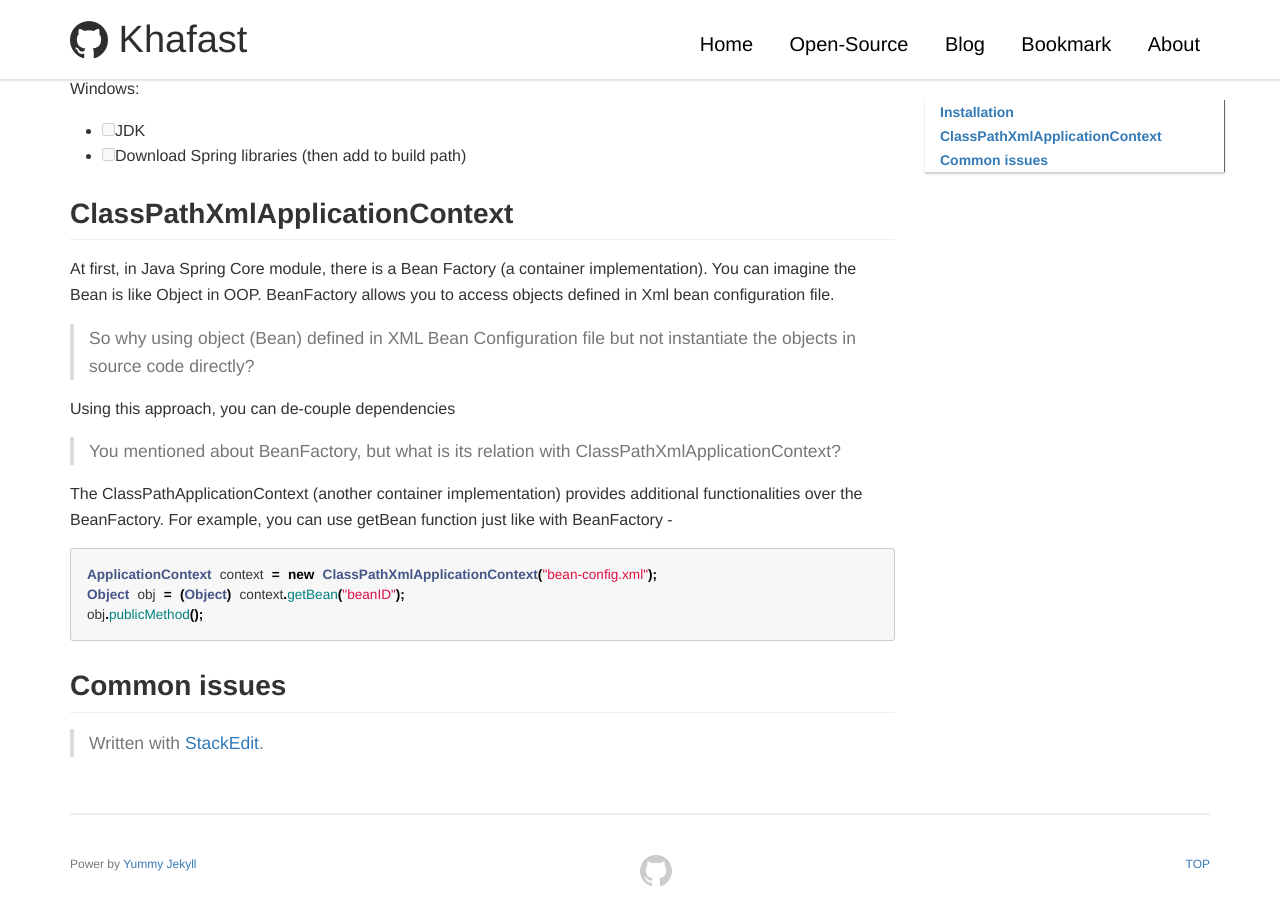
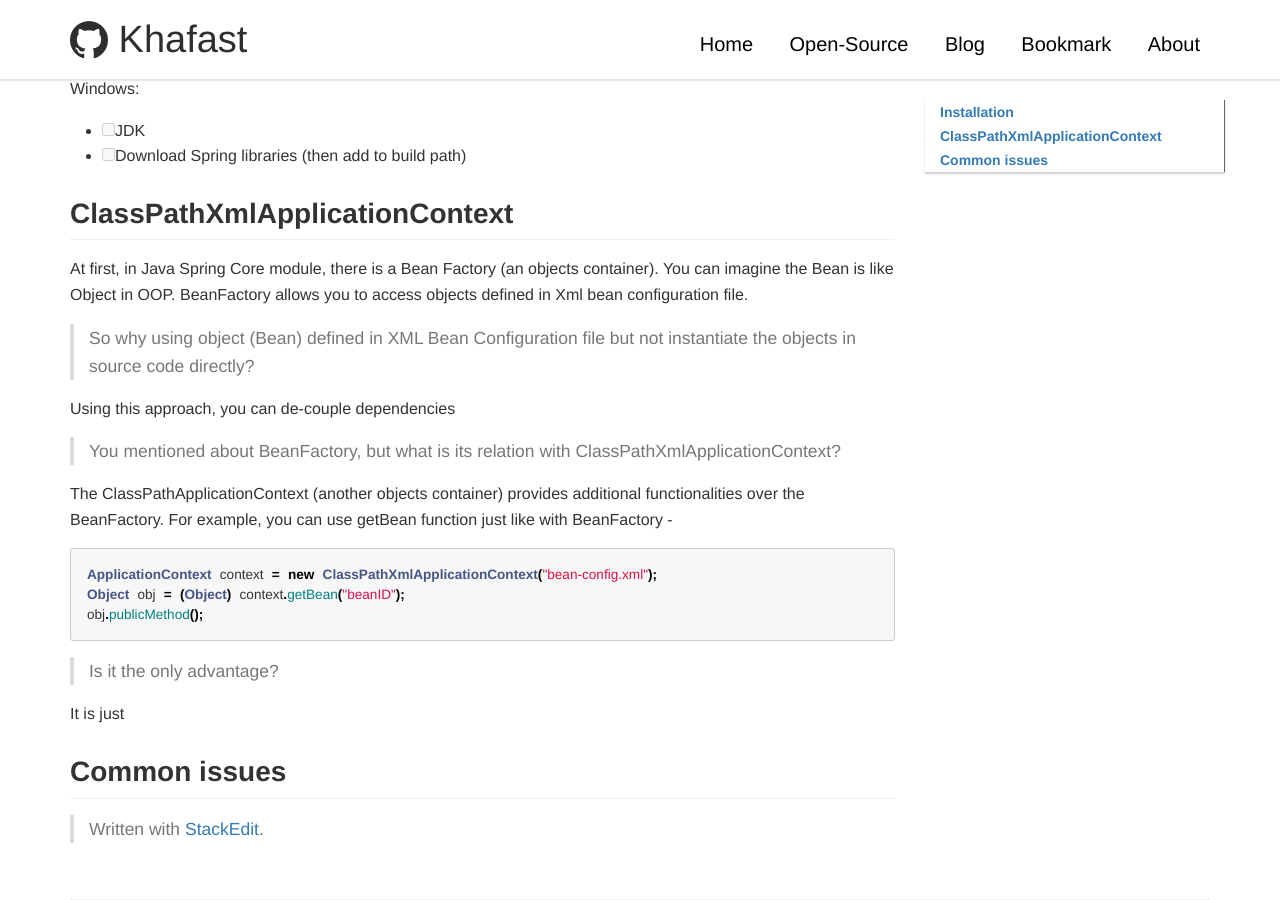
Before and after one commit to khafast/khafast.github.io, a Jekyll site: the page built from _posts/2018/2018-12-22-Overview-Java-Spring-MVC.md, in a window 1280 px wide and 900 px high, scrolled down 588 px. Built offline with Jekyll 4.4.1, drawn with Linux system fonts in a browser that asks for light colours; our own code applies the rules of GitHub Pages for plain Markdown files; comment, search, counter and statistics services are not loaded.

Commit message:
_posts/2018/2018-12-22-Overview-Java-Spring-MVC.md updated from https://stackedit.io/

````diff
--- a/_posts/2018/2018-12-22-Overview-Java-Spring-MVC.md
+++ b/_posts/2018/2018-12-22-Overview-Java-Spring-MVC.md
@@ -11,7 +11,7 @@ Windows:
 
 ## ClassPathXmlApplicationContext
 
-At first, in Java Spring Core module, there is a  Bean Factory (a container implementation). You can imagine the Bean is like Object in OOP. BeanFactory allows you to access objects defined in Xml bean configuration file.
+At first, in Java Spring Core module, there is a  Bean Factory (an objects container). You can imagine the Bean is like Object in OOP. BeanFactory allows you to access objects defined in Xml bean configuration file.
 
 > So why using object (Bean) defined in XML Bean Configuration file but not instantiate the objects in source code directly?
 
@@ -19,17 +19,20 @@ Using this approach, you can de-couple dependencies
 
 > You mentioned about BeanFactory, but what is its relation with ClassPathXmlApplicationContext?
 
-The ClassPathApplicationContext (another container implementation) provides additional functionalities over the BeanFactory. For example, you can use getBean function just like with BeanFactory -
+The ClassPathApplicationContext (another objects container) provides additional functionalities over the BeanFactory. For example, you can use getBean function just like with BeanFactory -
 ``` java
 ApplicationContext context = new ClassPathXmlApplicationContext("bean-config.xml");
 Object obj = (Object) context.getBean("beanID");
 obj.publicMethod();
 ```
+> Is it the only advantage?
+
+It is just
 
 ## Common issues
 
 > Written with [StackEdit](https://stackedit.io/).
 <!--stackedit_data:
-eyJoaXN0b3J5IjpbLTE4NjUwMzE2NDQsLTExOTY3MTQ3MzYsLT
-g2MDU3MDA4NywxNDY5NzI3OTA4XX0=
+eyJoaXN0b3J5IjpbMTc4NzE2Njc1LC0xODY1MDMxNjQ0LC0xMT
+k2NzE0NzM2LC04NjA1NzAwODcsMTQ2OTcyNzkwOF19
 -->
````
